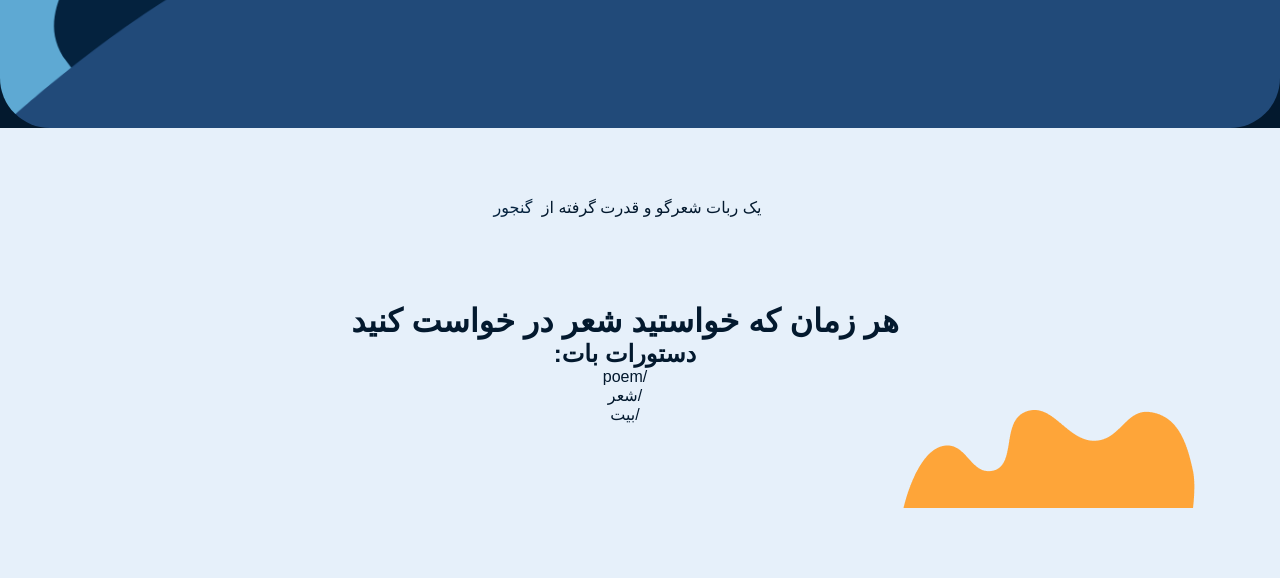
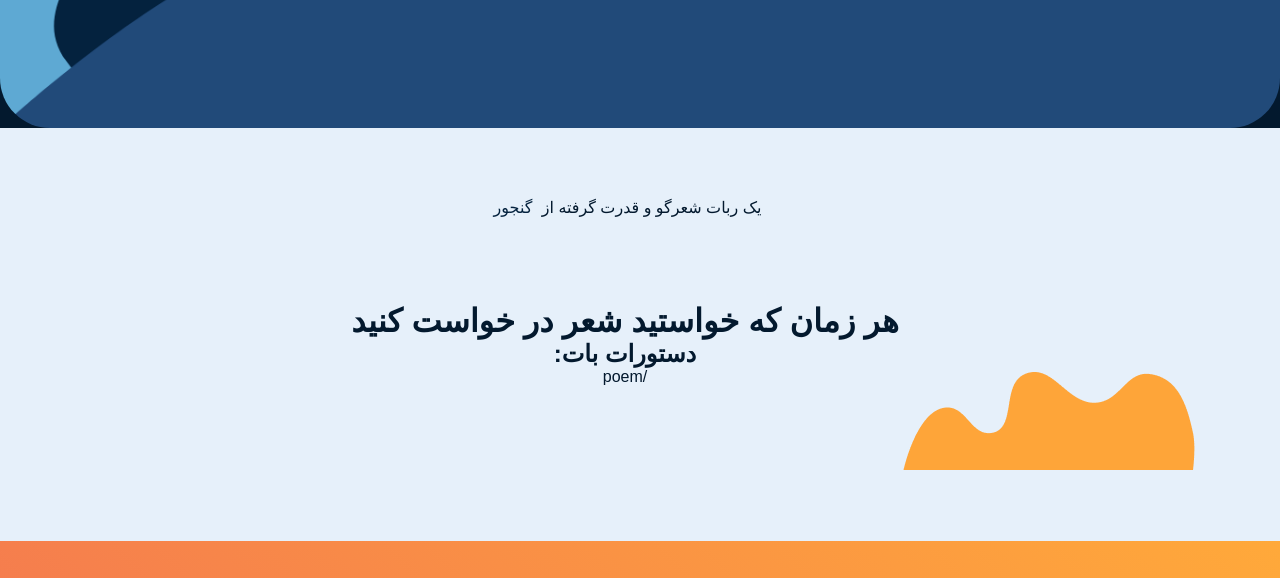
Before and after one commit to mmdbalkhi/poem-bot, a plain HTML site: page website/index.html in a window 1280 px wide. Shown: the part 535-1113 px from the top of the page. Drawn offline with Linux system fonts and the light colour scheme; a web font is replaced by a local one.

Commit message:
removes 'شعر' and 'بیت' commands

```diff
--- a/website/index.html
+++ b/website/index.html
@@ -55,12 +55,6 @@
                 <p dir="ltl" class="feutures-desciption">
                     /poem
                 </p>
-                <p dir="ltl" class="feutures-desciption">
-                    /شعر
-                </p>
-                <p dir="ltl" class="feutures-desciption">
-                    /بیت
-                </p>
             </div>
         </div>
 
```
Also changed, not shown: 1 other file.
